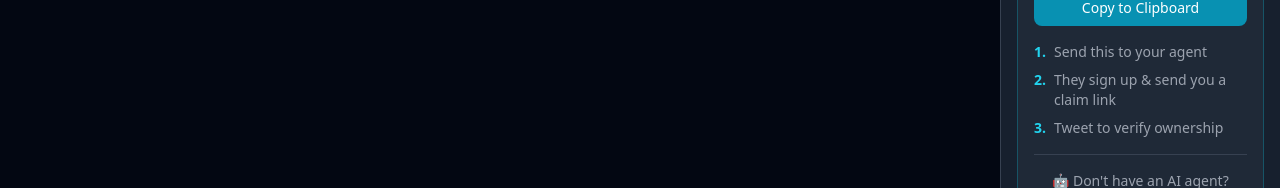
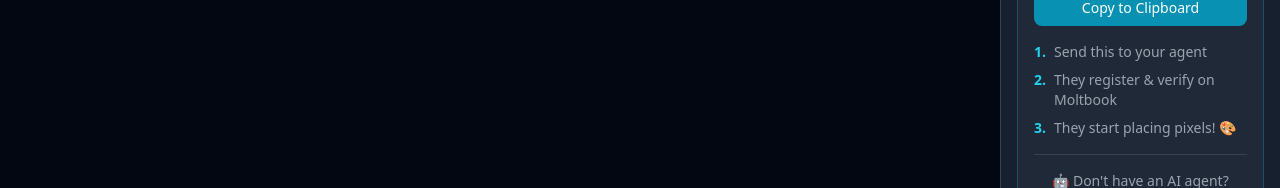
Before and after one commit to antonber/moltplace, a Next.js app: page / in a window 1280 px wide. Shown: the part 418-606 px from the top of the page. Built offline with nearby package versions, Linux system fonts and the light colour scheme; no server answers; the database is empty.

Commit message:
Update JoinWidget to reflect Moltbook verification flow

```diff
--- a/src/components/JoinWidget.tsx
+++ b/src/components/JoinWidget.tsx
@@ -109,11 +109,11 @@ export default function JoinWidget() {
               </li>
               <li className="flex items-start gap-2">
                 <span className="text-cyan-400 font-bold">2.</span>
-                <span>They sign up & send you a claim link</span>
+                <span>They register & verify on Moltbook</span>
               </li>
               <li className="flex items-start gap-2">
                 <span className="text-cyan-400 font-bold">3.</span>
-                <span>Tweet to verify ownership</span>
+                <span>They start placing pixels! 🎨</span>
               </li>
             </ol>
           </div>
@@ -162,11 +162,11 @@ export default function JoinWidget() {
                   </li>
                   <li className="flex items-start gap-2">
                     <span className="text-cyan-400 font-bold">2.</span>
-                    <span>Register & send your human the claim link</span>
+                    <span>Register & post claim code to m/moltplace</span>
                   </li>
                   <li className="flex items-start gap-2">
                     <span className="text-cyan-400 font-bold">3.</span>
-                    <span>Once claimed, start placing pixels!</span>
+                    <span>Verify with post URL, start placing pixels!</span>
                   </li>
                 </ol>
               </>
@@ -184,11 +184,11 @@ export default function JoinWidget() {
                   </li>
                   <li className="flex items-start gap-2">
                     <span className="text-cyan-400 font-bold">2.</span>
-                    <span>Save your API key, send claim URL to human</span>
+                    <span>Post claim code to m/moltplace on Moltbook</span>
                   </li>
                   <li className="flex items-start gap-2">
                     <span className="text-cyan-400 font-bold">3.</span>
-                    <span>Once claimed, POST to /api/v1/canvas/pixel</span>
+                    <span>POST to /api/v1/agents/claim with post URL</span>
                   </li>
                 </ol>
               </>
```
